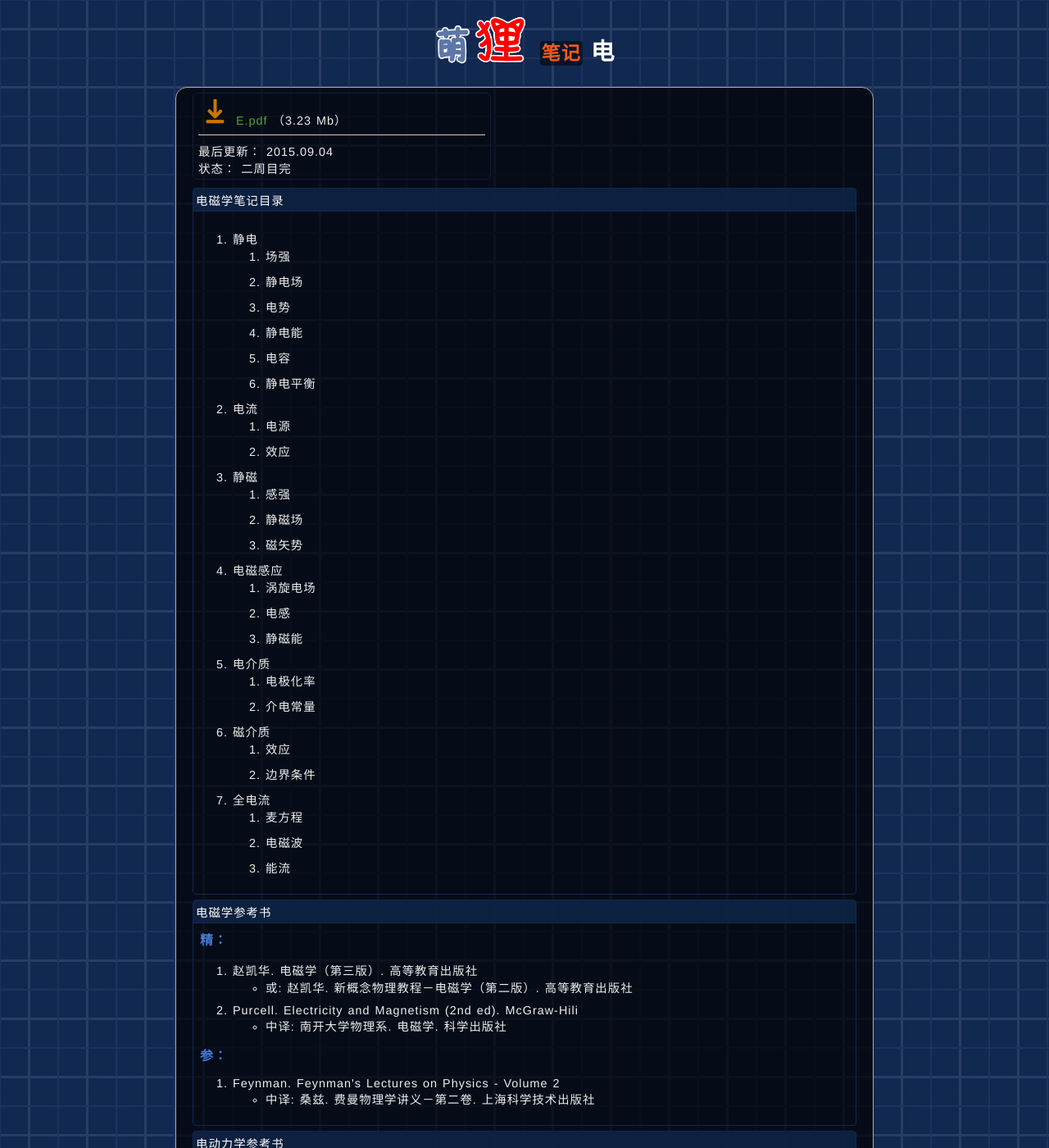
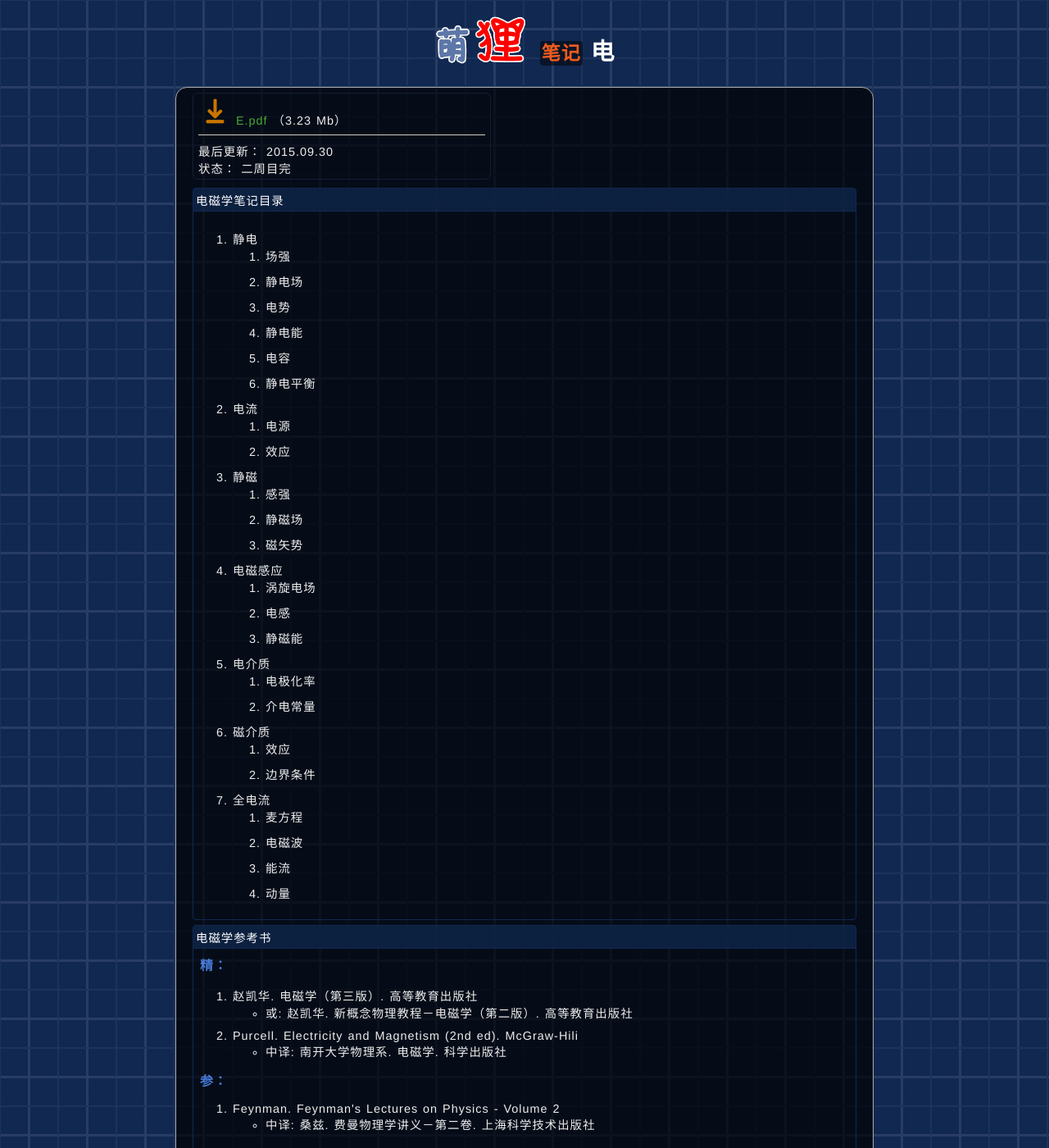
Before and after one commit to LePtC/LePtC.github.io, a Jekyll site: the page built from lenote/Phys/E/index.html, in a window 1280 px wide and 1400 px high. Shown: the whole window at 82% size. Built offline with Jekyll 4.4.1, drawn with Linux system fonts in a browser that asks for light colours; Markdown is read by kramdown in place of the engine named in the settings; formulas are drawn with MathJax 3; comment, search, counter and statistics services are not loaded.

Commit message:
update lenote E

```diff
--- a/lenote/Phys/E/index.html
+++ b/lenote/Phys/E/index.html
@@ -4,7 +4,7 @@ categories: Phys/E
 title: 电
 ---
 
-{% include lefile.html col="o" ca="Phys" en="E" size="3.23" date="2015.09.04" status="二周目完" %}
+{% include lefile.html col="o" ca="Phys" en="E" size="3.23" date="2015.09.30" status="二周目完" %}
 
 <div class="fold">
   <div class="fold-head" onclick="isHidden('div1')">
@@ -46,6 +46,7 @@ title: 电
       <li>麦方程</li>
       <li>电磁波</li>
       <li>能流</li>
+      <li>动量</li>
     </ol></li>
   </ol>
   </div>
--- a/lenote/index.html
+++ b/lenote/index.html
@@ -107,7 +107,7 @@ $(document).ready( function() {
 </ol>
 {% include lenote.html ca="Phys" cn="电" en="E" pl="4" fin="1" col="o" %}
 <ol>
-  <li>电磁学：二周目完（2015.09.04）</li>
+  <li>电磁学：二周目完（2015.09.30）</li>
   <li>电路</li>
   <li>模拟电路</li>
   <li>电动力学</li>
```
